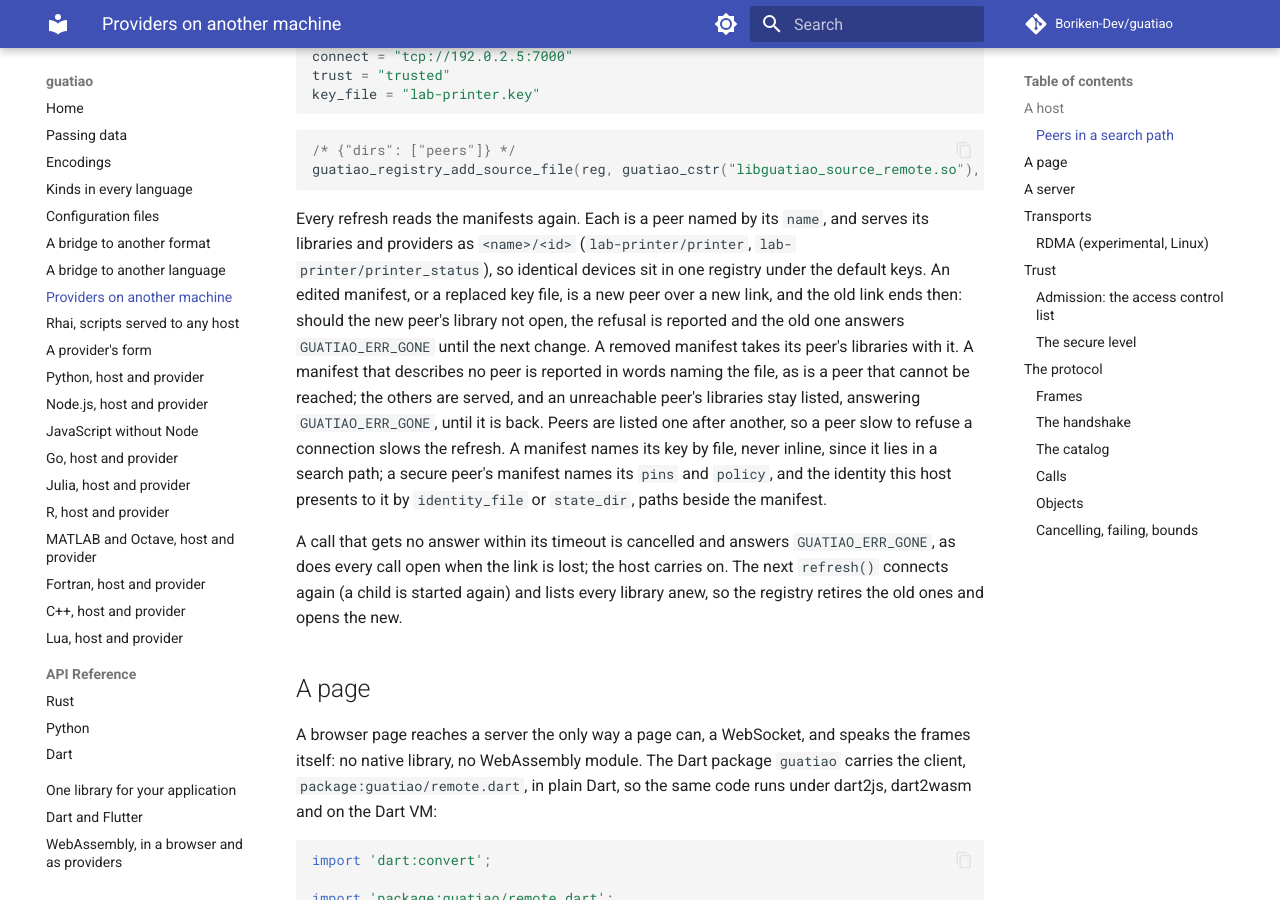
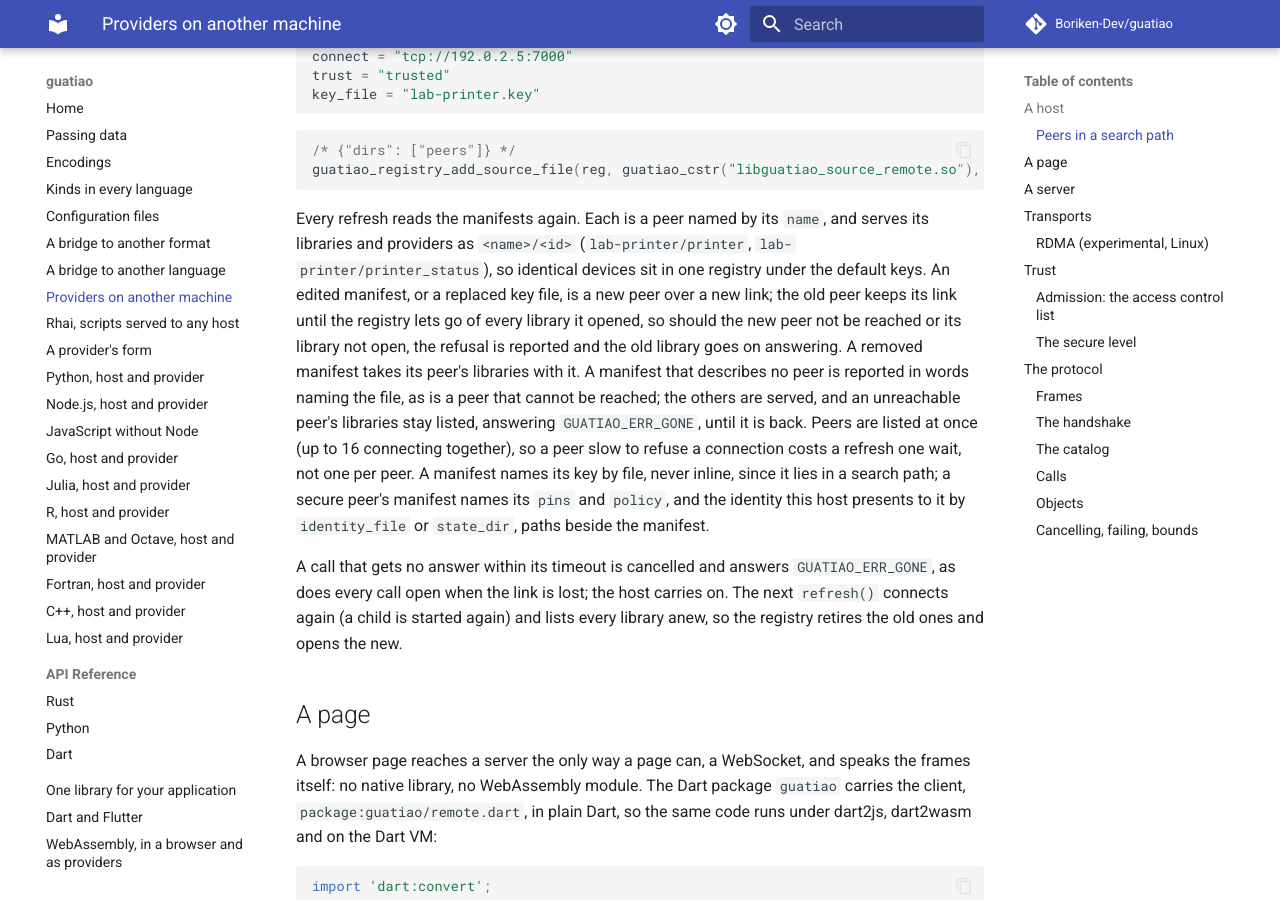
Before and after one commit to Boriken-Dev/guatiao, an MkDocs documentation site: the page built from docs/remote.md, in a window 1280 px wide and 900 px high, scrolled down 2139 px. Built offline with MkDocs 1.6.1 and Material for MkDocs 9.7.7, drawn with Linux system fonts in a browser that asks for light colours; comment, search, counter and statistics services are not loaded.

Commit message:
docs: peers listed at once and a replaced peer serving on, in the remote page and the changelog

```diff
--- a/docs/remote.md
+++ b/docs/remote.md
@@ -90,14 +90,16 @@ Every refresh reads the manifests again. Each is a peer named by its
 `name`, and serves its libraries and providers as `<name>/<id>`
 (`lab-printer/printer`, `lab-printer/printer_status`), so identical
 devices sit in one registry under the default keys. An edited manifest,
-or a replaced key file, is a new peer over a new link, and the old link
-ends then: should the new peer's library not open, the refusal is
-reported and the old one answers `GUATIAO_ERR_GONE` until the next
-change. A removed manifest takes its peer's libraries with it. A manifest that describes no peer is
+or a replaced key file, is a new peer over a new link; the old peer keeps
+its link until the registry lets go of every library it opened, so
+should the new peer not be reached or its library not open, the refusal
+is reported and the old library goes on answering. A removed manifest
+takes its peer's libraries with it. A manifest that describes no peer is
 reported in words naming the file, as is a peer that cannot be reached;
 the others are served, and an unreachable peer's libraries stay listed,
-answering `GUATIAO_ERR_GONE`, until it is back. Peers are listed one
-after another, so a peer slow to refuse a connection slows the refresh.
+answering `GUATIAO_ERR_GONE`, until it is back. Peers are listed at once
+(up to 16 connecting together), so a peer slow to refuse a connection
+costs a refresh one wait, not one per peer.
 A manifest names its key by file, never inline, since it lies in a
 search path; a secure peer's manifest names its `pins` and `policy`, and
 the identity this host presents to it by `identity_file` or `state_dir`,
```
Also changed, not shown: CHANGELOG.md (+7 -0 lines).
